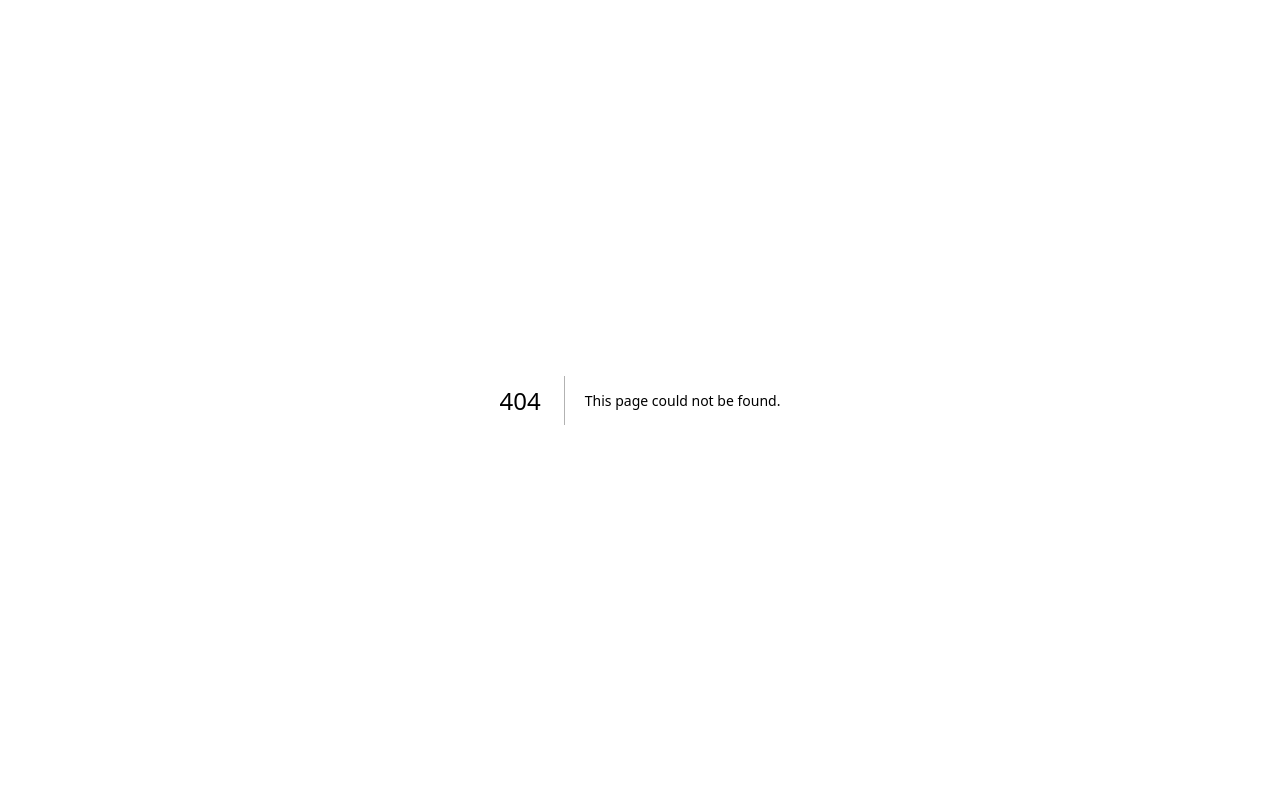
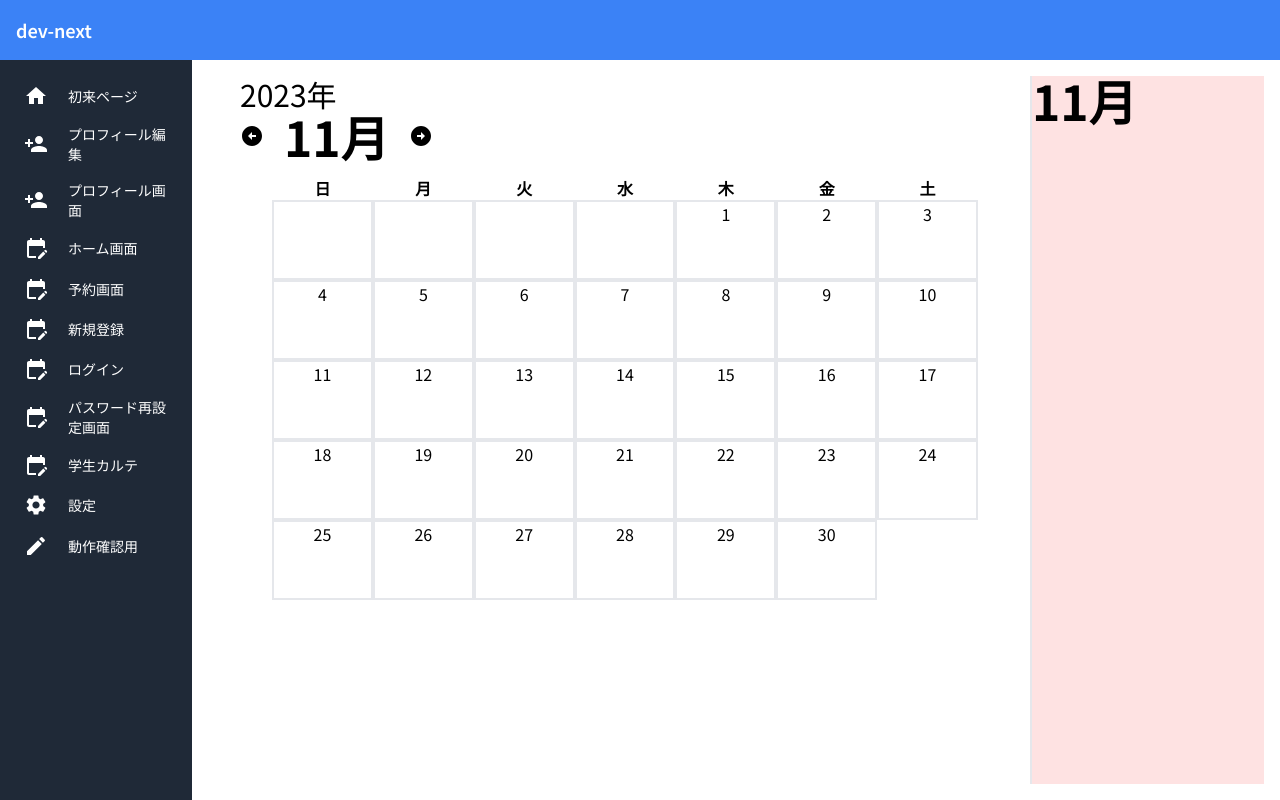
Before and after one commit to Aruche-code/kd-reserve, a Next.js app: page /dev/home in a window 1280 px wide. Before the commit this address had no page. Built offline with nearby package versions, Linux system fonts and the light colour scheme.

Commit message:
ページ構成変更

```diff
--- a/app/(root)/home/page.tsx
+++ b/app/(root)/dev/home/page.tsx
@@ -6,6 +6,12 @@ import ArrowCircleRightIcon from '@mui/icons-material/ArrowCircleRight';
 
 const Home = () => {
     const [date, setDate] = useState(new Date());
+    interface SelectedDate {
+        month: number;
+        date: number;
+    }
+
+    const [selectedDate, setSelectedDate] = useState<SelectedDate | null>(null);
 
     const daysInMonth = () => {
         const year = date.getFullYear();
@@ -23,6 +29,11 @@ const Home = () => {
     const nextMonth = () => {
         setDate(new Date(date.getFullYear(), date.getMonth() + 1));
     };
+
+    //右画面に詳細表示
+    const detail = () => {
+        setSelectedDate(day);
+    }
 
     return (
         <div className="flex h-full w-full">
@@ -43,13 +54,21 @@ const Home = () => {
                 <div key={`empty-${i}`} className="text-center text-gray-400 border-2 h-20">{''}</div>
                 ))}
                 {daysInMonth().map(day => (
-                <div key={day} className="text-center border-2 h-20 hover:border-cyan-400">
+                <div key={day} className="text-center border-2 h-20 hover:border-cyan-400" onClick={() => detail({month: date.getMonth(), date: day})}>
                     {day}
                 </div>
                 ))}
             </div>
         </div>
-        <div className="flex-auto h-full bg-red-100"></div>
+        <div className="flex-auto h-full bg-red-100">
+        <h2 className="text-5xl font-bold">
+          {
+            selectedDate
+              ? `${selectedDate.month + 1}/${selectedDate.date}`
+              : date.getMonth() + 1
+          }月
+        </h2>
+      </div>
     </div>
     );
 }
--- a/app/(root)/layout.tsx
+++ b/app/(root)/dev/layout.tsx
@@ -1,7 +1,7 @@
 
-import Sidebar from "../components/sidebar2";
-import Appbar from "../components/appbar";
-import "../globals.css";
+import Sidebar from "../../components/sidebar2";
+import Appbar from "../../components/appbar";
+import "../../globals.css";
 
 export default function Layout({
   children,
--- a/app/components/SidebarData.js
+++ b/app/components/SidebarData.js
@@ -9,56 +9,56 @@ export const SidebarData = [
     {
         title: "初来ページ",
         icon: <HomeIcon />,
-        link: "/",
+        link: "/dev/",
     },
     {
         title: "プロフィール編集",
         icon: <PersonAddIcon />,
-        link: "/profile",
+        link: "/dev/profile",
     },
     {
         title: "プロフィール画面",
         icon: <PersonAddIcon />,
-        link: "/profile1",
+        link: "/dev/profile1",
     },
     {
         title: "ホーム画面",
         icon: <EditCalendarIcon />,
-        link: "/home",
+        link: "/dev/home",
     },
     {
         title: "予約画面",
         icon: <EditCalendarIcon />,
-        link: "/booking",
+        link: "/dev/booking",
     },
     {
         title: "新規登録",
         icon: <EditCalendarIcon />,
-        link: "/signup",
+        link: "/dev/signup",
     },
     {
         title: "ログイン",
         icon: <EditCalendarIcon />,
-        link: "/login",
+        link: "/dev/login",
     },
     {
         title: "パスワード再設定画面",
         icon: <EditCalendarIcon />,
-        link: "/password",
+        link: "/dev/password",
     },
     {
         title: "学生カルテ",
         icon: <EditCalendarIcon />,
-        link: "/record",
+        link: "/dev/record",
     },
     {
         title: "設定",
         icon: <SettingsIcon />,
-        link: "/",
+        link: "/dev/",
     },
     {
         title: "動作確認用",
         icon: <CreateIcon />,
-        link: "/user",
+        link: "/dev/user",
     },
 ];
```
Also changed, not shown: app/(root)/dev/booking/page.tsx (renamed from app/(root)/booking/page.tsx), app/(root)/dev/login/page.tsx (renamed from app/(root)/login/page.tsx), app/(root)/dev/password/page.tsx (renamed from app/(root)/password/page.tsx), app/(root)/dev/profile/page.tsx (renamed from app/(root)/profile/page.tsx), app/(root)/dev/profile1/page.tsx (renamed from app/(root)/profile1/page.tsx), app/(root)/dev/record/page.tsx (renamed from app/(root)/record/page.tsx), app/(root)/dev/signup/page.tsx (renamed from app/(root)/signup/page.tsx).
